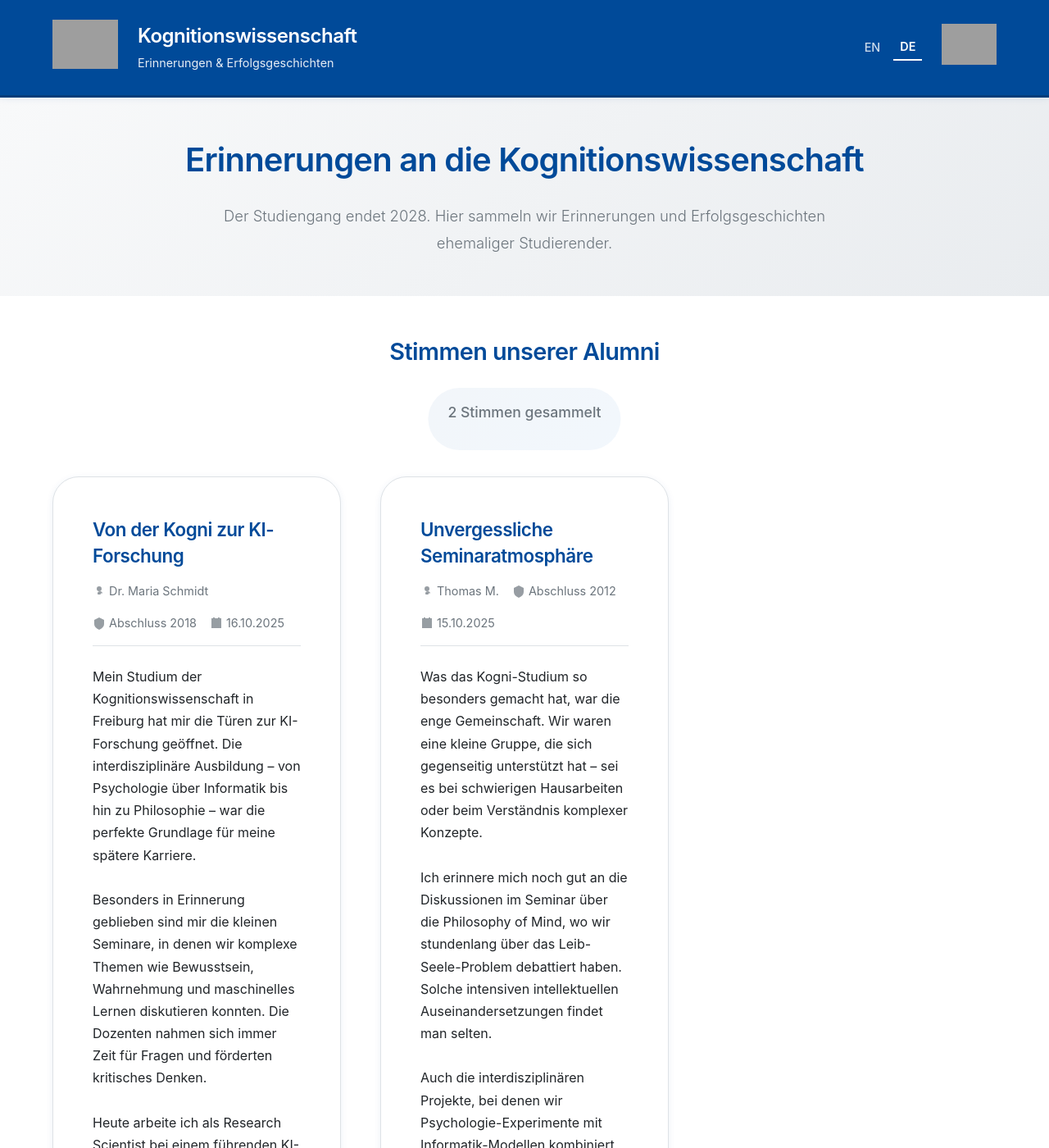
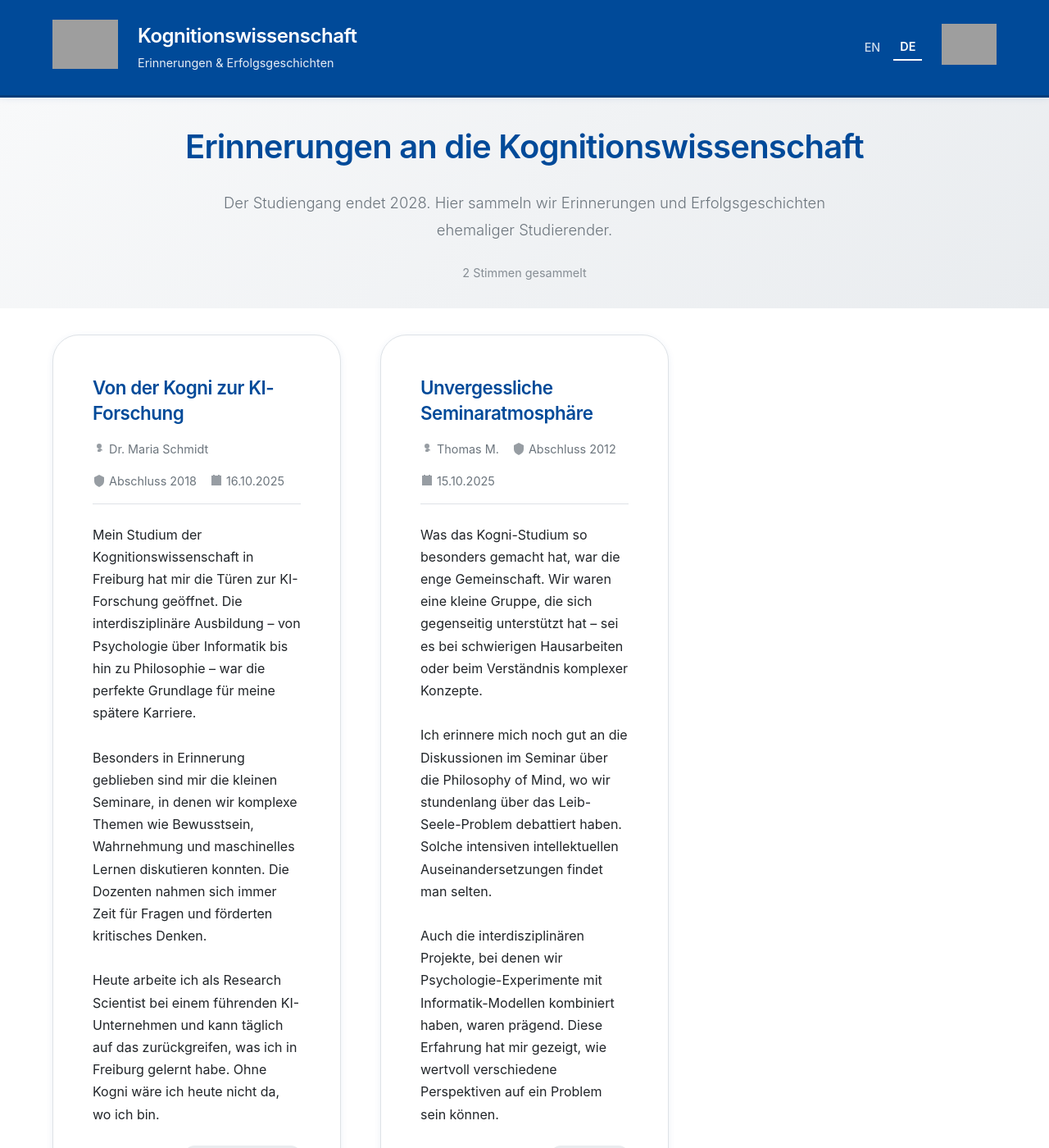
Before and after one commit to kogwissFR/condolences, a Jekyll site: the page built from index.html, in a window 1280 px wide and 1400 px high. Shown: the whole window at 82% size. Built offline with Jekyll 4.4.1, drawn with Linux system fonts in a browser that asks for light colours; grey boxes are pictures that could not be loaded.

Commit message:
hero section a bit tighter

```diff
--- a/_includes/home-content.html
+++ b/_includes/home-content.html
@@ -10,19 +10,21 @@
     <p class="lead">
       {{ t.hero_lead }}
     </p>
+
+    {% if site.data.stories and site.data.stories.size > 0 %}
+      {% assign sorted_stories = site.data.stories | sort: 'publication_date' | reverse %}
+      <div class="stories-count">
+        <p>{{ sorted_stories.size }} {% if sorted_stories.size == 1 %}{{ t.voices_count_singular }}{% else %}{{ t.voices_count_plural }}{% endif %} {{ t.voices_collected }}</p>
+      </div>
+    {% endif %}
   </div>
 </section>
 
 <section class="stories-section">
   <div class="container">
-    <h2>{{ t.voices_title }}</h2>
 
     {% if site.data.stories and site.data.stories.size > 0 %}
       {% assign sorted_stories = site.data.stories | sort: 'publication_date' | reverse %}
-
-      <div class="stories-count">
-        <p>{{ sorted_stories.size }} {% if sorted_stories.size == 1 %}{{ t.voices_count_singular }}{% else %}{{ t.voices_count_plural }}{% endif %} {{ t.voices_collected }}</p>
-      </div>
 
       <div class="stories-grid">
         {% for story in sorted_stories limit:20 %}
--- a/assets/css/main.css
+++ b/assets/css/main.css
@@ -460,7 +460,7 @@ a:focus {
 
 .hero {
   background: linear-gradient(135deg, #f8f9fa 0%, #e9ecef 100%);
-  padding: var(--spacing-xl) 0;
+  padding: var(--spacing-lg) 0 var(--spacing-sm) 0;
   text-align: center;
   position: relative;
   overflow: hidden;
@@ -475,11 +475,16 @@ a:focus {
 
 .hero .lead {
   max-width: 800px;
-  margin: 0 auto;
+  margin: 0 auto var(--spacing-md);
   font-size: 1.15rem;
   line-height: 1.8;
   position: relative;
   z-index: 1;
+}
+
+.hero .stories-count {
+  margin-top: var(--spacing-md);
+  margin-bottom: 0;
 }
 
 .hero-actions {
@@ -494,38 +499,27 @@ a:focus {
    ============================================ */
 
 .stories-section {
-  padding: var(--spacing-xl) 0;
-}
-
-.stories-section h2 {
-  text-align: center;
-  font-size: 1.8rem;
-  margin-bottom: var(--spacing-md);
+  padding: var(--spacing-lg) 0 var(--spacing-xl) 0;
 }
 
 .stories-count {
   text-align: center;
   margin-bottom: var(--spacing-lg);
-  font-size: 1.1rem;
-  color: var(--text-light);
-  font-weight: 500;
-  padding: var(--spacing-sm) var(--spacing-md);
-  background: linear-gradient(135deg, rgba(0, 74, 153, 0.05) 0%, rgba(0, 102, 204, 0.05) 100%);
-  border-radius: 50px;
-  display: inline-block;
-  margin-left: 50%;
-  transform: translateX(-50%);
+  font-size: 0.9rem;
+  color: var(--secondary-color);
+  font-weight: 400;
+  opacity: 0.8;
   animation: fadeInUp 0.6s ease-out;
 }
 
 @keyframes fadeInUp {
   from {
     opacity: 0;
-    transform: translateX(-50%) translateY(20px);
+    transform: translateY(20px);
   }
   to {
     opacity: 1;
-    transform: translateX(-50%) translateY(0);
+    transform: translateY(0);
   }
 }
 
```
